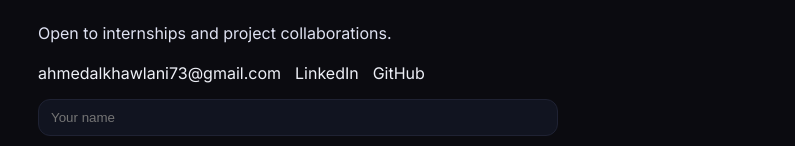
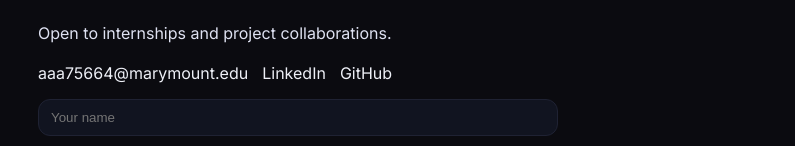
Before and after one commit to Ahmed-Al2025/IT423-A--Ahmed-Alkhawlani-Portfolio, a plain HTML site: page index.html in a window 1280 px wide. Shown: the part 2182-2328 px from the top of the page, without its empty margins (72-867 px from the left). Drawn offline with Linux system fonts and the light colour scheme.

Commit message:
Update email contact in index.html

```diff
--- a/index.html
+++ b/index.html
@@ -142,7 +142,7 @@
       <h2>Contact</h2>
       <p>Open to internships and project collaborations.</p>
       <ul class="contact">
-        <li><a href="mailto:ahmedalkhawlani73@gmail.com">ahmedalkhawlani73@gmail.com</a></li>
+        <li><a href="mailto:ahmedalkhawlani73@gmail.com">aaa75664@marymount.edu</a></li>
         <li><a href="https://www.linkedin.com/in/ahmed-alkhawlani-07425524b" target="_blank" rel="noreferrer">LinkedIn</a></li>
         <li><a href="https://github.com/Ahmed-Al2025" target="_blank" rel="noreferrer">GitHub</a></li>
       </ul>
```
